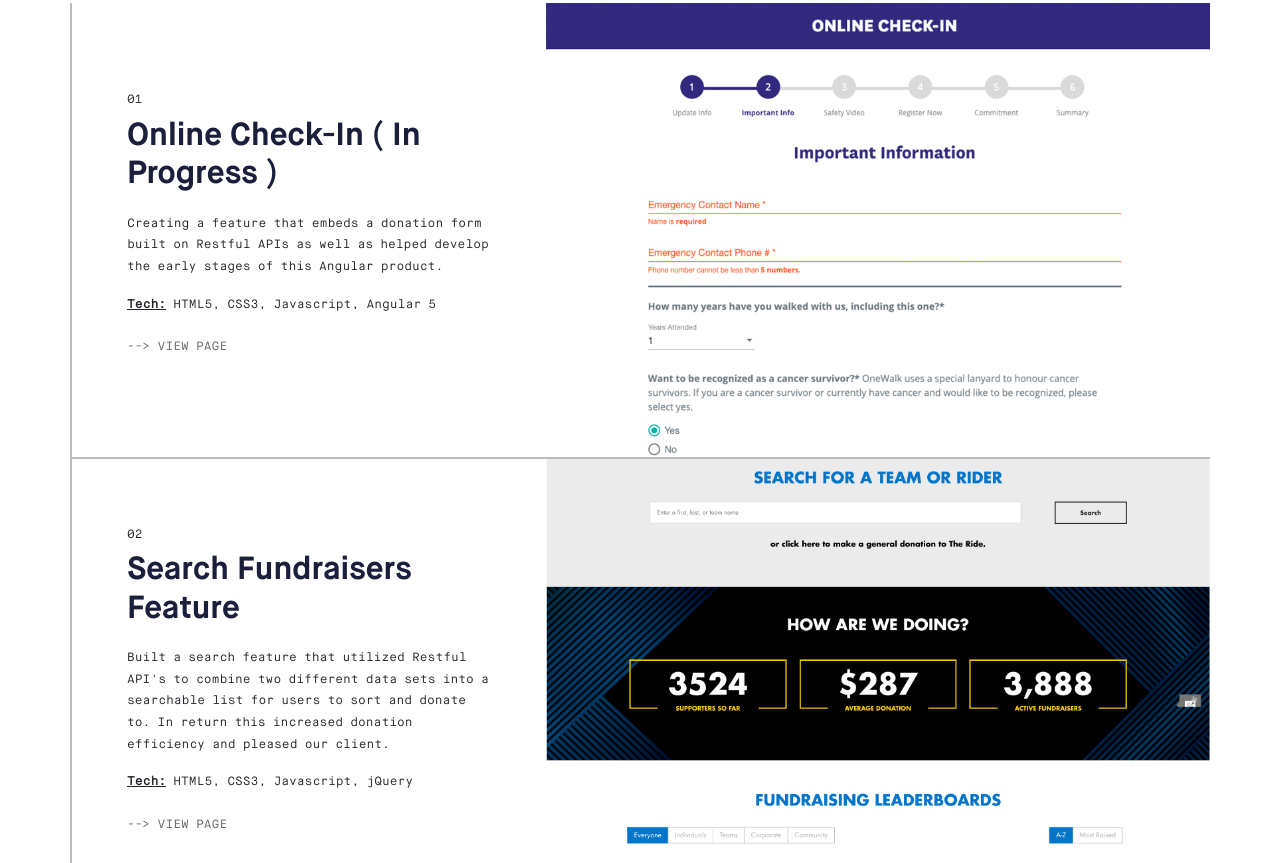
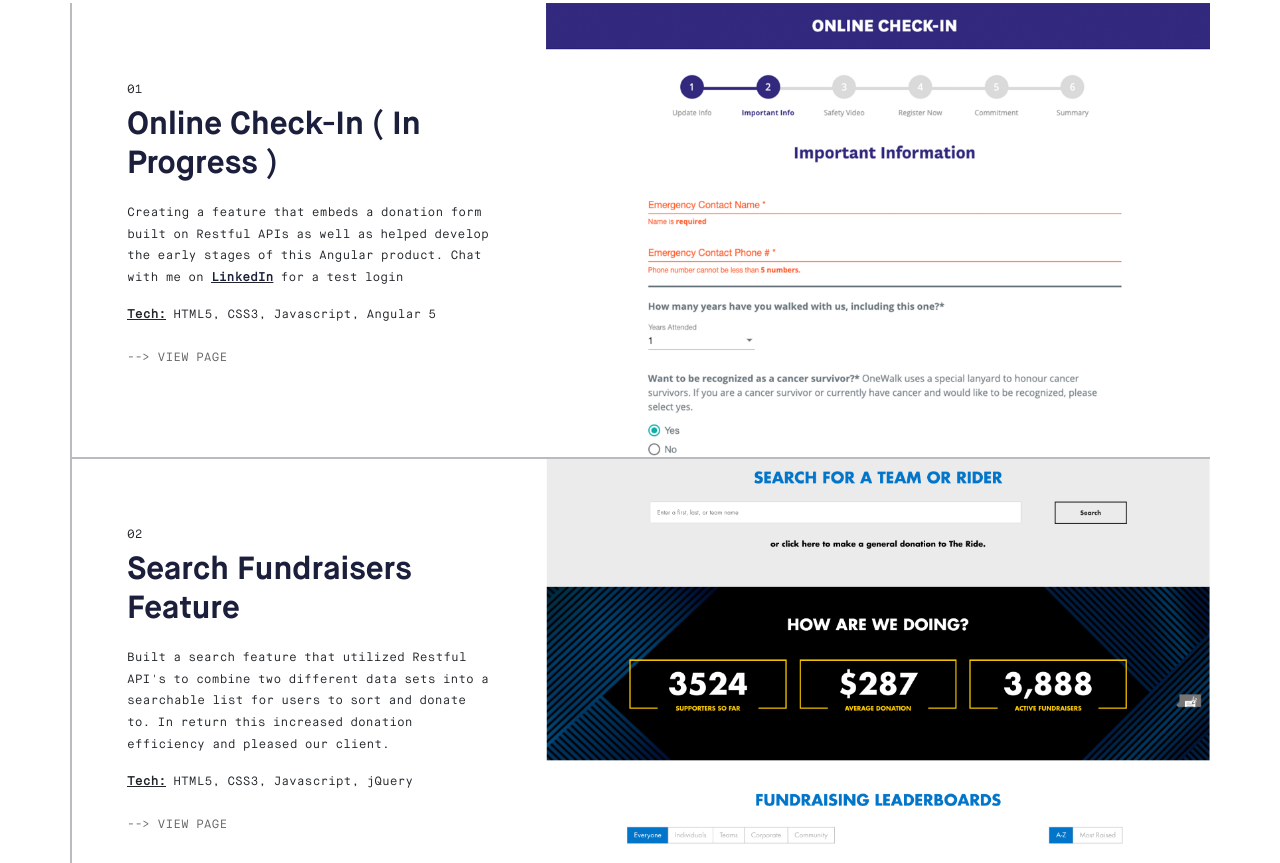
Before and after one commit to chrissschin/chrissschin.github.io, a website: page index.html in a window 1280 px wide. Shown: the part 754-1617 px from the top of the page. Drawn offline with nearby package versions, Linux system fonts and the light colour scheme.

Commit message:
added chatting

```diff
--- a/index.html
+++ b/index.html
@@ -98,7 +98,7 @@
                         <h2>Online Check-In ( In Progress )</h2>
                     </a>
 
-                    <p>Creating a feature that embeds a donation form built on Restful APIs as well as helped develop the early stages of this Angular product.</p>
+                    <p>Creating a feature that embeds a donation form built on Restful APIs as well as helped develop the early stages of this Angular product. Chat with me on <strong><a href="https://www.linkedin.com/in/christianmsus/" target="_blank">LinkedIn</a></strong> for a test login</p>
                     <p><strong>Tech:</strong> HTML5, CSS3, Javascript, Angular 5</p>
 
                     <a class="blu-under" target="_blank" href="https://secure.onewalk.ca/ow_oci_dev_bao/index.html">-->
```
